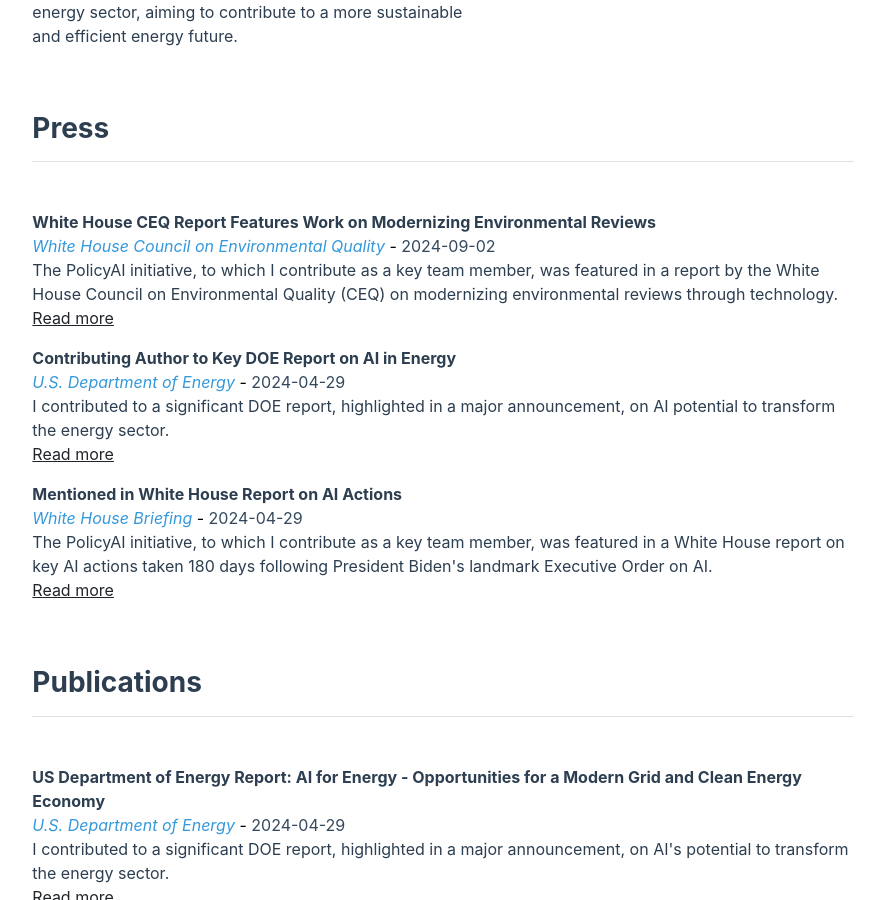
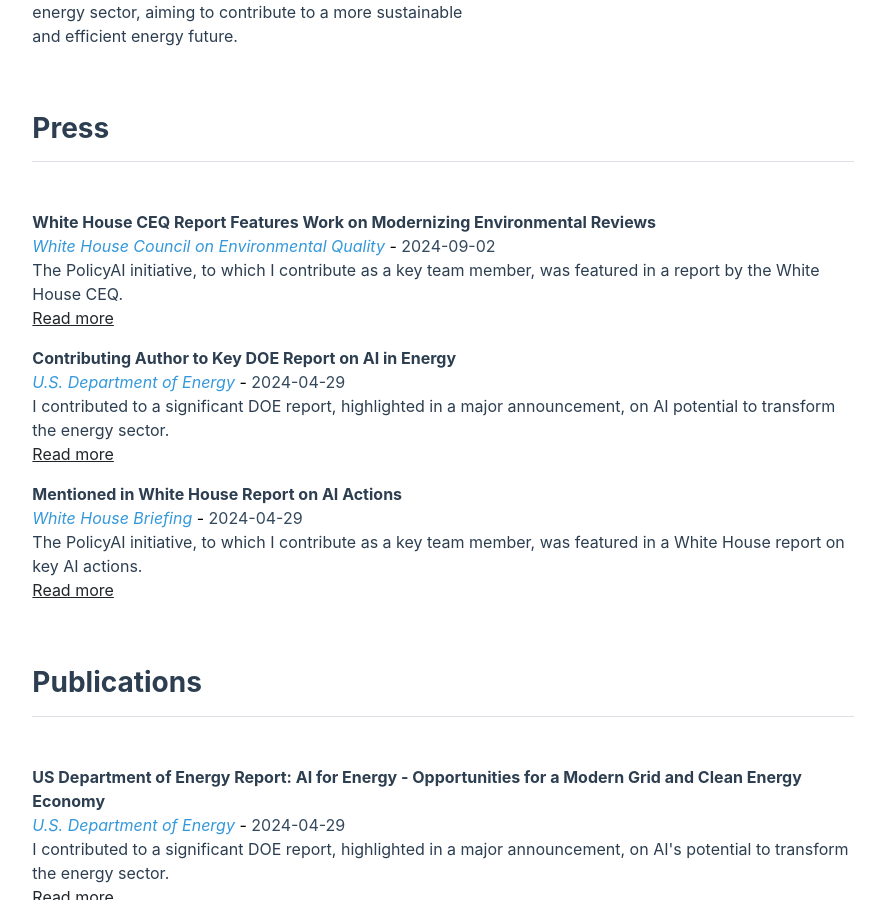
Before and after one commit to sarthakchat/sarthakchat.github.io, a Jekyll site: the page built from index.md, in a window 1280 px wide and 900 px high, scrolled down 887 px. Shown: the whole window, without its empty margins (197-1076 px from the left). Built offline with Jekyll 4.4.1, drawn with Linux system fonts in a browser that asks for light colours.

Commit message:
Update settings.yml

```diff
--- a/_data/settings.yml
+++ b/_data/settings.yml
@@ -49,14 +49,14 @@ courses:
 - {name: 'Stellar Structures', url: 'stellar-structures'}
 
 featured_news_coverage:
-  - {title: 'White House CEQ Report Features Work on Modernizing Environmental Reviews', publication: 'White House Council on Environmental Quality', date: '2024-09-02', summary: "The PolicyAI initiative, to which I contribute as a key team member, was featured in a report by the White House Council on Environmental Quality (CEQ) on modernizing environmental reviews through technology.", image: 'assets/img/White_House.webp', url: 'ceq-policyai-report'}
+  - {title: 'White House CEQ Report Features Work on Modernizing Environmental Reviews', publication: 'White House Council on Environmental Quality', date: '2024-09-02', summary: "The PolicyAI initiative, to which I contribute as a key team member, was featured in a report by the White House CEQ.", image: 'assets/img/White_House.webp', url: 'ceq-policyai-report'}
   - {title: 'Contributing Author to Key DOE Report on AI in Energy', publication: "U.S. Department of Energy", date: '2024-04-29', summary: "I contributed to a significant DOE report, highlighted in a major announcement, on AI potential to transform the energy sector.", image: 'assets/img/doe_logo.png', url: 'doe-ai-energy-report'}
-  - {title: 'Mentioned in White House Report on AI Actions', publication: 'White House Briefing', date: '2024-04-29', summary: "The PolicyAI initiative, to which I contribute as a key team member, was featured in a White House report on key AI actions taken 180 days following President Biden's landmark Executive Order on AI.", image: 'assets/img/White_House.webp', url: 'white-house-ai-recognition'}
+  - {title: 'Mentioned in White House Report on AI Actions', publication: 'White House Briefing', date: '2024-04-29', summary: "The PolicyAI initiative, to which I contribute as a key team member, was featured in a White House report on key AI actions.", image: 'assets/img/White_House.webp', url: 'white-house-ai-recognition'}
 
 news_coverage:
-  - {title: 'White House CEQ Report Features Work on Modernizing Environmental Reviews', publication: 'White House Council on Environmental Quality', date: '2024-09-02', summary: "The PolicyAI initiative, to which I contribute as a key team member, was featured in a report by the White House Council on Environmental Quality (CEQ) on modernizing environmental reviews through technology.", image: 'assets/img/White_House.webp', url: 'ceq-policyai-report'}
+  - {title: 'White House CEQ Report Features Work on Modernizing Environmental Reviews', publication: 'White House Council on Environmental Quality', date: '2024-09-02', summary: "The PolicyAI initiative, to which I contribute as a key team member, was featured in a report by the White House CEQ.", image: 'assets/img/White_House.webp', url: 'ceq-policyai-report'}
   - {title: 'Contributing Author to Key DOE Report on AI in Energy', publication: "U.S. Department of Energy", date: '2024-04-29', summary: "I contributed to a significant DOE report, highlighted in a major announcement, on AI potential to transform the energy sector.", image: 'assets/img/doe_logo.png', url: 'doe-ai-energy-report'}
-  - {title: 'Mentioned in White House Report on AI Actions', publication: 'White House Briefing', date: '2024-04-29', summary: "The PolicyAI initiative, to which I contribute as a key team member, was featured in a White House report on key AI actions taken 180 days following President Biden's landmark Executive Order on AI.", image: 'assets/img/White_House.webp', url: 'white-house-ai-recognition'}
+  - {title: 'Mentioned in White House Report on AI Actions', publication: 'White House Briefing', date: '2024-04-29', summary: "The PolicyAI initiative, to which I contribute as a key team member, was featured in a White House report on key AI actions.", image: 'assets/img/White_House.webp', url: 'white-house-ai-recognition'}
   - {title: 'Highlighted in DOE Announcement on AI Actions', publication: "U.S. Department of Energy", date: '2024-04-29', summary: "The PolicyAI initiative, to which I contribute as a key team member, was featured in a Department of Energy announcement on new actions to enhance Americas global leadership in Artificial Intelligence.", image: 'assets/img/doe_logo.png', url: 'doe-policyai-feature'}
 
 featured_publications:
```
